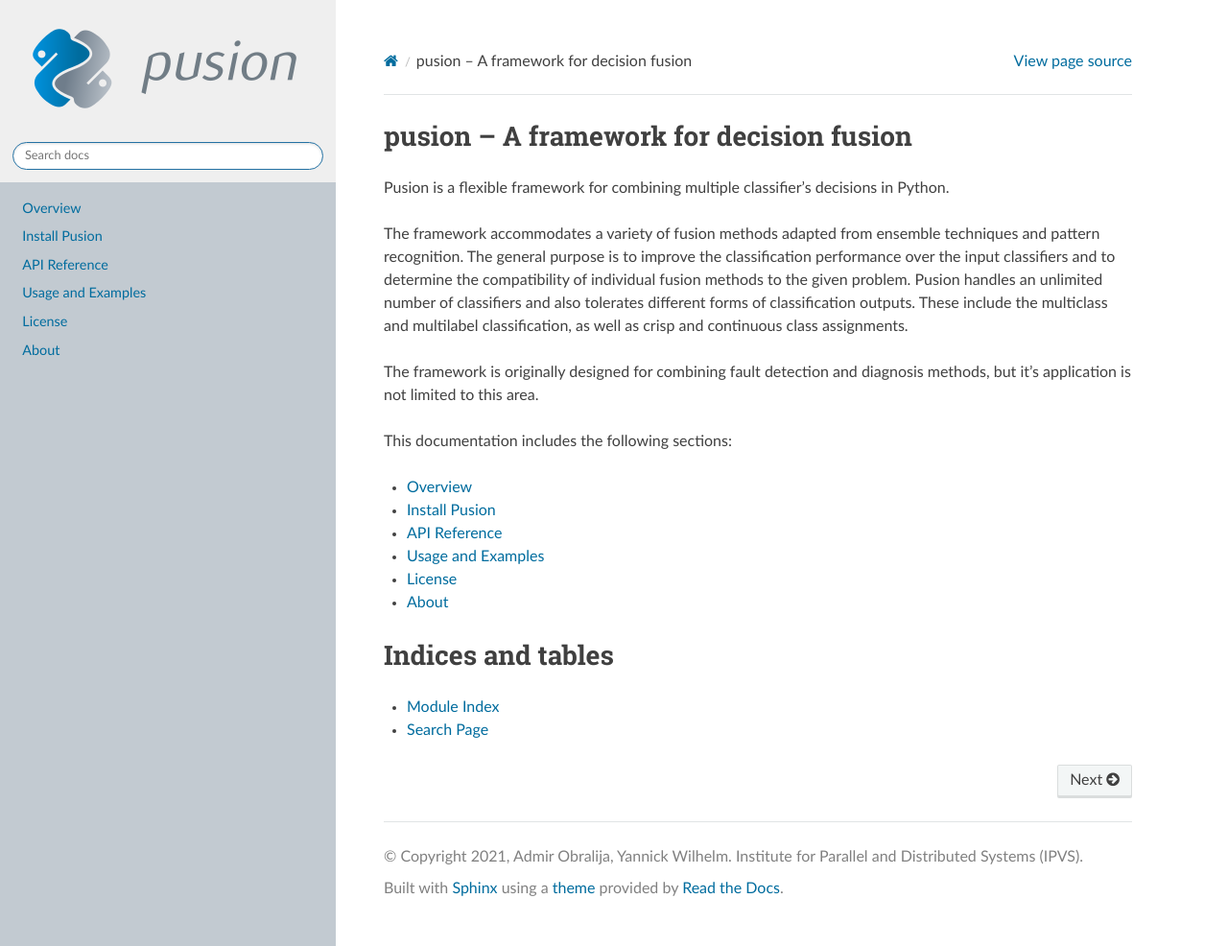
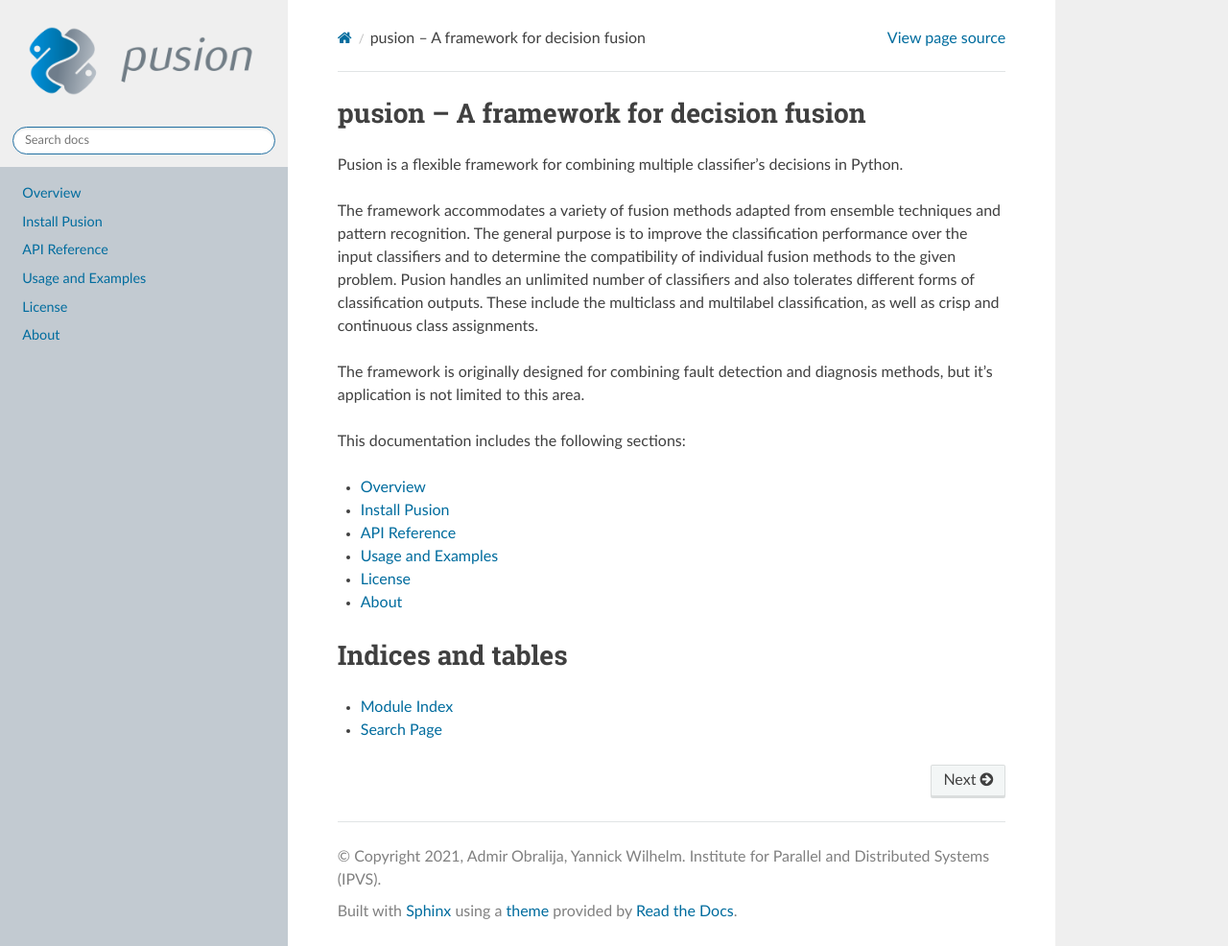
Before and after one commit to IPVS-AS/pusion, a Sphinx documentation site: the page built from docs/source/index.rst, in a window 1280 px wide and 986 px high. Shown: the whole window at 96% size. Built offline with Sphinx 7.4.7 and the Read the Docs theme 2.0.0, drawn with Linux system fonts in a browser that asks for light colours.

Commit message:
Doc: CSS: Restore original width of the 'sphinx_rtd_theme'.

```diff
--- a/docs/source/_static/css/pusion.css
+++ b/docs/source/_static/css/pusion.css
@@ -1,29 +1,18 @@
 .wy-side-nav-search {
-    width: 350px !important;
     background-color:#efefef !important;
 }
 
 .wy-nav-content {
-    padding: 50px 100px;
-    height: 100%;
-    max-width: 1500px;
-    margin: 0;
     background-color: #ffffff;
 }
 
-.wy-nav-side {
-    width: 350px !important;
+.wy-nav-top {
     background-color: #c2cad1 !important;
 }
 
-.wy-side-scroll {
-    width: 370px !important;
+.wy-nav-side {
+    background-color: #c2cad1 !important;
 }
-
-.wy-menu-vertical {
-    width: 350px !important;
-}
-
 
 a, a:visited {
     color: #006C9E;
```
